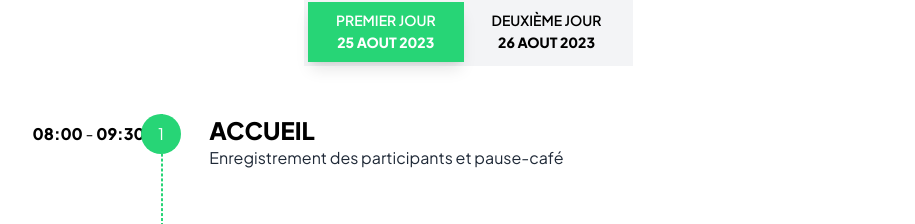
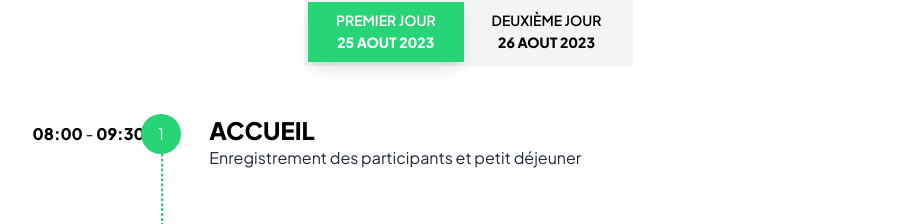
Before and after one commit to massahoudou/tedv-fest, a Next.js app: page / in a window 1280 px wide. Shown: the part 1874-2098 px from the top of the page, without its empty margins (171-1086 px from the left). Built offline with nearby package versions, Linux system fonts and the light colour scheme.

Commit message:
changing text

```diff
--- a/src/components/sections/SectionProgram.jsx
+++ b/src/components/sections/SectionProgram.jsx
@@ -20,7 +20,7 @@ const SectionProgram = () => {
                     "debut": "08:00",
                     "fin": "09:30",
                     "title": "Accueil",
-                    "description": "Enregistrement des participants et pause-café",
+                    "description": "Enregistrement des participants et petit déjeuner",
                     "active": false
                 },
                 {
```
